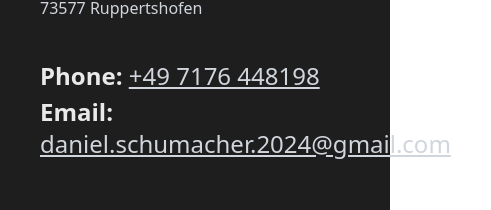
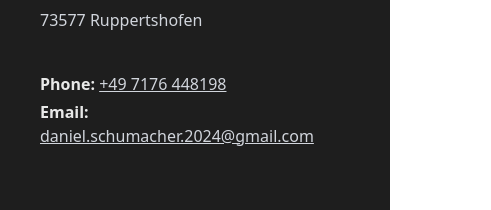
Before and after one commit to danielschumacher2002/finance_wizard, a React (Vite) app: page /notice in a window 390 px wide. Shown: the part 477-687 px from the top of the page, 491 px wide, since content can reach past the window. Built offline with nearby package versions, Linux system fonts and the light colour scheme.

Commit message:
final tweaks

```diff
--- a/src/components/NoticeText.jsx
+++ b/src/components/NoticeText.jsx
@@ -42,7 +42,7 @@ export default function NoticeText({ title, switchLink, blocks }) {
           return (
             <div
               key={idx}
-              className="text-gray-300 flex flex-col gap-1 text-2xl"
+              className="text-gray-300 flex flex-col gap-1 md:text-2xl"
             >
               {block.heading && (
                 <p className="font-semibold text-white/90">{block.heading}</p>
--- a/src/components/SideNav.jsx
+++ b/src/components/SideNav.jsx
@@ -1,5 +1,5 @@
 import { Link } from "react-router-dom";
 
 export default function SideNav({ children }) {
-  return <nav className="mt-10 flex flex-col gap-15 pl-5">{children}</nav>;
+  return <nav className="mt-10 flex flex-col gap-10 pl-5">{children}</nav>;
 }
--- a/src/components/SideNavItems.jsx
+++ b/src/components/SideNavItems.jsx
@@ -5,7 +5,7 @@ export default function SideNavItems({ index, to, disabled, label }) {
     <Link
       key={index}
       to={to}
-      className={`text-4xl text-special ${disabled ? "opacity-50" : ""}`}
+      className={`text-3xl text-special ${disabled ? "opacity-50" : ""}`}
     >
       {label}
     </Link>
```
